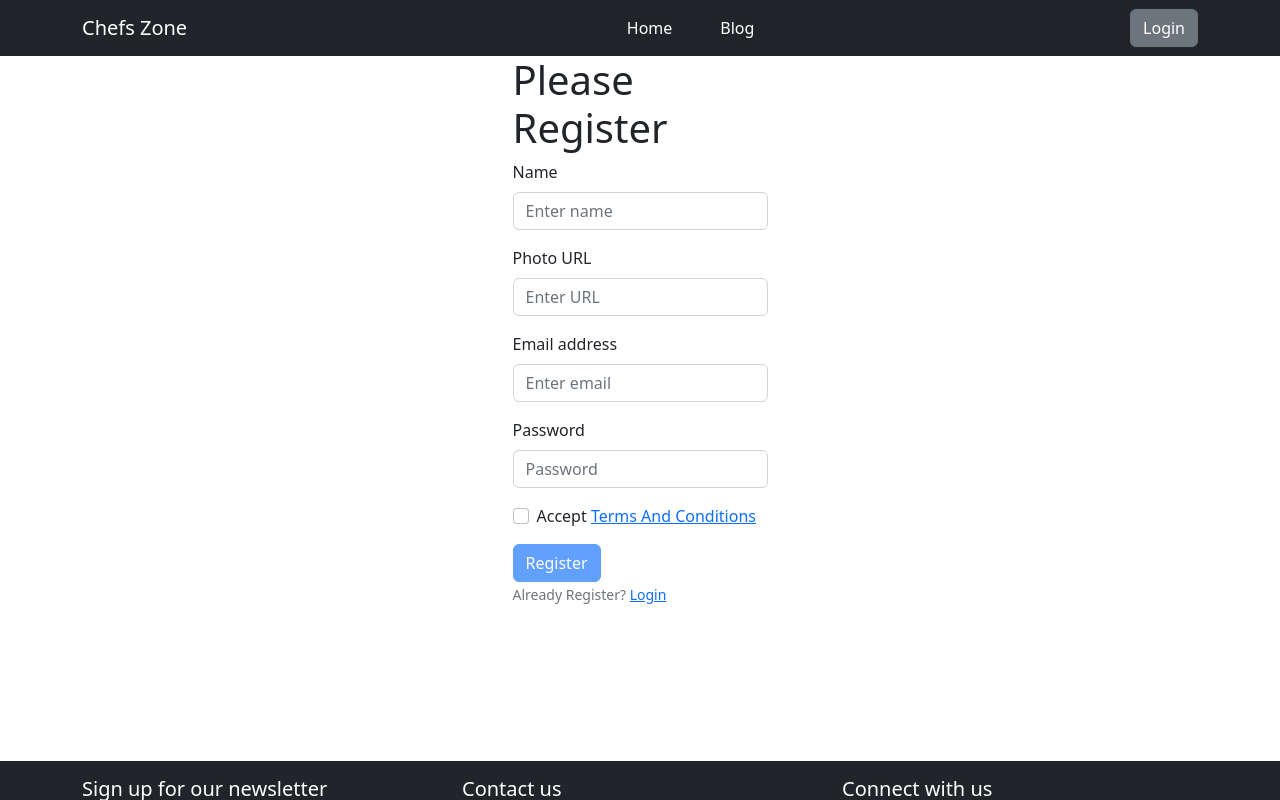
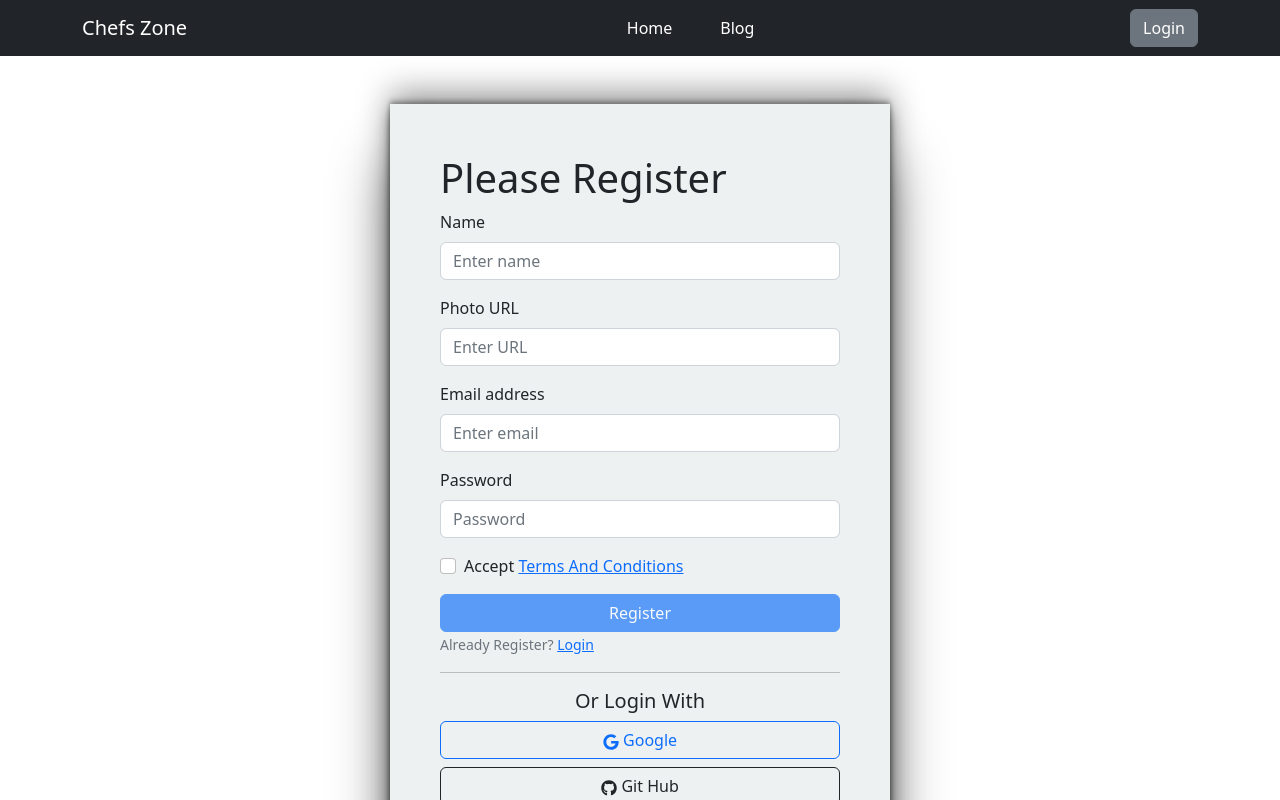
Before and after one commit to Sifatulla21/chefs-zone-client, a React (Vite) app: page /register in a window 1280 px wide. Shown: the top 800 px of the page. Built offline with nearby package versions, Linux system fonts and the light colour scheme; no server answers.

Commit message:
design part change

```diff
--- a/src/Pages/ChefDetails/ChefDetails.jsx
+++ b/src/Pages/ChefDetails/ChefDetails.jsx
@@ -14,7 +14,7 @@ const ChefDetails = () => {
                     <div className="mt-3 d-flex border border-dark rounded">
 
                         <div>
-                            <img className="img-fluid rounded" src={c_image} alt="" />
+                            <img style={{width:"90%"}} className="img-fluid rounded" src={c_image} alt="" />
                         </div>
                         <div className="d-flex flex-column align-items-center mt-3">
                             <h1>{c_name}</h1> <br />
--- a/src/Pages/ChefDetails/Recipes.jsx
+++ b/src/Pages/ChefDetails/Recipes.jsx
@@ -1,5 +1,5 @@
 import React, { useState } from 'react';
-import { Button, Card, ListGroup } from 'react-bootstrap';
+import { Button, Card, Col, ListGroup, Row } from 'react-bootstrap';
 import { FaHeart, FaRegHeart } from 'react-icons/fa';
 import Rating from 'react-rating';
 import { Link } from 'react-router-dom';
@@ -15,7 +15,7 @@ const Recipes = ({ recipe }) => {
     const { r_name, r_image, ingredients, cooking_method, rating } = recipe;
     return (
         <div>
-                <Card className="w-75">
+                <Card className="gap-0 w-75 myAnimation">
                     <img style={{height:'250px'}} src={r_image} />
                     <Card.Body className="d-flex align-items-center">
                         <Card.Title className="me-auto">{r_name}</Card.Title>
--- a/src/Pages/Home/ChefCard/ChefCard.jsx
+++ b/src/Pages/Home/ChefCard/ChefCard.jsx
@@ -4,6 +4,7 @@ import { FaHeart, FaLongArrowAltRight } from "react-icons/fa";
 import { Link } from 'react-router-dom';
 import { AuthContext } from '../../../Provider/AuthProvider';
 import LazyLoad from 'react-lazy-load';
+import '../../Shared/Animation/Animation.css'
 
 const ChefCard = () => {
     const [chefData, setChefData] = useState([]);
@@ -24,7 +25,7 @@ const ChefCard = () => {
                     chefData.map(chef => <div className="mt-3" key={chef.c_id}>
 
                         <Col>
-                            <Card style={{width:'400px'}}>
+                            <Card className="myAnimation" style={{width:'400px'}}>
                                 <LazyLoad  offset={1000}>
 
                                        <img style={{height:'250px', width:'400px'}}  src={chef.c_image} />
--- a/src/Pages/Home/HotItems/HotItems.css
+++ /dev/null
@@ -1,3 +0,0 @@
-.hotImg{
-    width: fit-content;
-}
--- a/src/Pages/Home/HotItems/HotItems.jsx
+++ b/src/Pages/Home/HotItems/HotItems.jsx
@@ -13,11 +13,11 @@ const HotItems = () => {
     return (
         <Container>
             <h1>Hot Items</h1>
-            <Row xs={1} sm={1} md={2} lg={3} className="g-4">
+            <Row xs={1} sm={1} md={2} lg={3} className="g-4 mt-5">
                 {
                     hotItems.map(item => <Container className="pt-3 " key={item.id}>
                         <Col>
-                            <Card>
+                            <Card className="myAnimation">
                                 <span className="position-absolute top-0 start-100 translate-middle p-2  rounded-circle"><FaHotjar className="text-danger fs-1"></FaHotjar></span>
                                     <img style={{height:'250px'}}  src={item.image} />
                                     <Card.Body>
--- /dev/null
+++ b/src/Pages/Login/Login/Login.css
@@ -0,0 +1,12 @@
+.loginForm{
+    background-color: rgba(75, 112, 112, 0.096);
+    width: 500px;
+    height: 600px;
+    padding: 50px;
+    box-shadow: rgba(0, 0, 0, 0.329) 0px 54px 55px, rgba(0, 0, 0, 0.397) 0px -12px 30px, rgba(0, 0, 0, 0.342) 0px 4px 6px, rgba(0, 0, 0, 0.322) 0px 12px 13px, rgba(0, 0, 0, 0.315) 0px -3px 5px;
+    transform: scale(1);
+    transition: transform 0.2s ease-in-out;
+}
+.loginForm:hover {
+    transform: scale(1.05);
+  }
--- a/src/Pages/Login/Login/Login.jsx
+++ b/src/Pages/Login/Login/Login.jsx
@@ -1,39 +1,40 @@
 import React, { useContext, useState } from 'react';
-import { Button, Container, Form } from 'react-bootstrap';
+import { Button, Col, Container, Form, Row } from 'react-bootstrap';
 import { Link, Navigate, useLocation, useNavigate } from 'react-router-dom';
-import { getAuth, GithubAuthProvider, GoogleAuthProvider, signInWithPopup} from "firebase/auth";
+import { getAuth, GithubAuthProvider, GoogleAuthProvider, signInWithPopup } from "firebase/auth";
 import { AuthContext } from '../../../Provider/AuthProvider';
 import { FaGoogle, FaGithub } from "react-icons/fa";
 import app from '../../../Firebase/firebase.config';
+import './Login.css'
 
 const Login = () => {
     const { signIn } = useContext(AuthContext);
     const auth = getAuth(app);
     const googleProvider = new GoogleAuthProvider();
     const gitHubProvider = new GithubAuthProvider();
-    const [error,setError]= useState('');
+    const [error, setError] = useState('');
     const navigate = useNavigate();
     const location = useLocation();
     const from = location.state?.from?.pathname || '/';
     const handleGoogleSignIn = () => {
-        signInWithPopup(auth,googleProvider)
-        .then(result =>{
+        signInWithPopup(auth, googleProvider)
+            .then(result => {
                 const user = result.user;
                 navigate(from);
             })
-        .catch(error =>{
-            console.log("Error:",error.message);
+            .catch(error => {
+                console.log("Error:", error.message);
             })
 
     }
     const handleGitHubSignIn = () => {
-        signInWithPopup(auth,gitHubProvider)
-        .then(result =>{
+        signInWithPopup(auth, gitHubProvider)
+            .then(result => {
                 const user = result.user;
                 navigate(from);
             })
-        .catch(error =>{
-            console.log("Error:",error.message);
+            .catch(error => {
+                console.log("Error:", error.message);
             })
     }
     const handleLogin = event => {
@@ -53,8 +54,11 @@ const Login = () => {
             })
     }
     return (
-        <Container style={{marginBottom:'245px'}} className="w-25 mx-auto">
+        <div className="my-5 d-flex justify-content-center">
+            <div className="loginForm">
             <h1>Please Login</h1>
+            <Row sm={2} xs={2} md={1} lg={1} className="g-4 mt-5">
+            <Col>
             <Form onSubmit={handleLogin}>
                 <Form.Group className="mb-3" controlId="formBasicEmail">
                     <Form.Label>Email address</Form.Label>
@@ -69,10 +73,7 @@ const Login = () => {
                 <Form.Text className="text-danger">
                     <h5>{error}</h5>
                 </Form.Text>
-                <Form.Group className="mb-3" controlId="formBasicCheckbox">
-                    <Form.Check type="checkbox" label="Check me out" />
-                </Form.Group>
-                <Button variant="primary" type="submit">
+                <Button  className="w-100" type="submit">
                     Login
                 </Button><br />
                 <Form.Text className="text-secondary">
@@ -81,11 +82,16 @@ const Login = () => {
                 <Form.Text className="text-success">
                 </Form.Text>
             </Form>
+            <hr />
+            <h5 className="text-center">Or Login With</h5>
             <div className="d-flex flex-column mt-1">
-                <Button className="mb-2" onClick={handleGoogleSignIn} variant="outline-info"><FaGoogle></FaGoogle> Google</Button>
-                <Button onClick={handleGitHubSignIn} variant="outline-secondary"><FaGithub></FaGithub> Git Hub</Button>
+                <Button className="mb-2" onClick={handleGoogleSignIn} variant="outline-primary"><FaGoogle></FaGoogle> Google</Button>
+                <Button onClick={handleGitHubSignIn} variant="outline-dark"><FaGithub></FaGithub> Git Hub</Button>
             </div>
-        </Container>
+            </Col>
+            </Row>
+            </div>
+       </div>
     );
 };
 
--- /dev/null
+++ b/src/Pages/Login/Register/Register.css
@@ -0,0 +1,12 @@
+.registrationForm{
+        background-color: rgba(75, 112, 112, 0.096);
+        width: 500px;
+        height: 750px;
+        padding: 50px;
+        box-shadow: rgba(0, 0, 0, 0.479) 0px 54px 55px, rgba(0, 0, 0, 0.397) 0px -12px 30px, rgba(0, 0, 0, 0.342) 0px 4px 6px, rgba(0, 0, 0, 0.322) 0px 12px 13px, rgba(0, 0, 0, 0.315) 0px -3px 5px;
+        transform: scale(1);
+        transition: transform 0.2s ease-in-out;
+}
+.registrationForm:hover {
+    transform: scale(1.05);
+}
--- a/src/Pages/Login/Register/Register.jsx
+++ b/src/Pages/Login/Register/Register.jsx
@@ -1,14 +1,43 @@
 import React, { useContext, useState } from 'react';
 import { Button, Container, Form } from 'react-bootstrap';
-import { Link, Navigate } from 'react-router-dom';
+import { Link, Navigate, useLocation, useNavigate } from 'react-router-dom';
 import { AuthContext } from '../../../Provider/AuthProvider';
 import { FaGoogle, FaGithub } from "react-icons/fa";
+import { getAuth, GithubAuthProvider, GoogleAuthProvider, signInWithPopup } from 'firebase/auth';
+import app from '../../../Firebase/firebase.config';
+import './Register.css'
 
 const Register = () => {
     const {createUser, updateUser } = useContext(AuthContext);
-
+    const googleProvider = new GoogleAuthProvider();
+    const gitHubProvider = new GithubAuthProvider();
+    const auth = getAuth(app);
+    const navigate = useNavigate();
+    const location = useLocation();
+    const from = location.state?.from?.pathname || '/';
     const [accepted,setAccepted] = useState(false);
     const [error,setError]= useState('');
+    const handleGoogleSignIn = () => {
+        signInWithPopup(auth,googleProvider)
+        .then(result =>{
+            const user = result.user;
+            navigate(from);
+        })
+        .catch(error =>{
+            console.log("Error:",error.message);
+        })
+
+    }
+    const handleGitHubSignIn = () => {
+        signInWithPopup(auth,gitHubProvider)
+        .then(result =>{
+            const user = result.user;
+            navigate(from);
+        })
+        .catch(error =>{
+            console.log("Error:",error.message);
+        })
+    }
     const handleRegister = event => {
         event.preventDefault();
         const form = event.target;
@@ -33,7 +62,8 @@ const Register = () => {
         setAccepted(form);
     }
     return (
-        <Container style={{marginBottom:'155px'}} className="w-25 mx-auto">
+        <div className="my-5 d-flex justify-content-center">
+            <div className="registrationForm">
             <h1>Please Register</h1>
             <Form onSubmit={handleRegister}>
                 <Form.Group className="mb-3" controlId="formBasicName">
@@ -65,7 +95,7 @@ const Register = () => {
                      type="checkbox" name="accept"
                      label= {<>Accept <Link to="/terms">Terms And Conditions</Link></>} />
                 </Form.Group>
-                <Button disabled={!accepted} variant="primary" type="submit">
+                <Button className="w-100" disabled={!accepted} variant="primary" type="submit">
                     Register
                 </Button>
                 <br />
@@ -73,7 +103,14 @@ const Register = () => {
                    Already Register? <Link to="/login/">Login</Link>
                 </Form.Text>
             </Form>
-        </Container>
+            <hr />
+            <h5 className="text-center">Or Login With</h5>
+            <div className="d-flex flex-column mt-1">
+                <Button className="mb-2" onClick={handleGoogleSignIn} variant="outline-primary"><FaGoogle></FaGoogle> Google</Button>
+                <Button onClick={handleGitHubSignIn} variant="outline-dark"><FaGithub></FaGithub> Git Hub</Button>
+            </div>
+            </div>
+        </div>
     );
 };
 
--- /dev/null
+++ b/src/Pages/Shared/Animation/Animation.css
@@ -0,0 +1,8 @@
+.myAnimation{
+    box-shadow: rgba(0, 0, 0, 0.274) 0px 54px 55px, rgba(0, 0, 0, 0.274) 0px -12px 30px, rgba(0, 0, 0, 0.274) 0px 4px 6px, rgba(0, 0, 0, 0.274) 0px 12px 13px, rgba(0, 0, 0, 0.274) 0px -3px 5px;
+        transform: scale(1);
+        transition: transform 0.2s ease-in-out;
+}
+.myAnimation:hover {
+    transform: scale(1.05);
+}
```
Also changed, not shown: src/Provider/AuthProvider.jsx (+2 -27 lines). Lines whose indentation alone changed are shown as unchanged.
